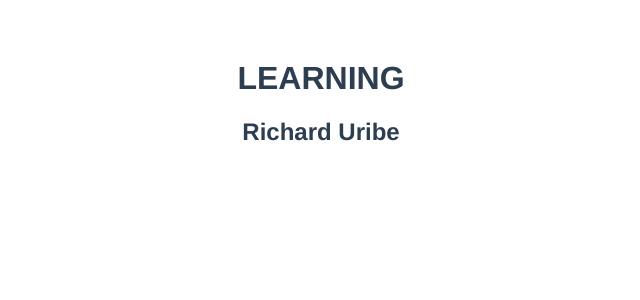
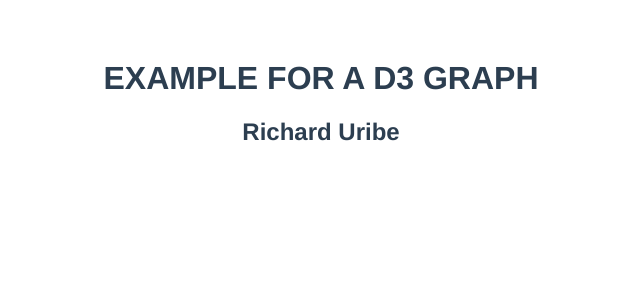
Before and after one commit to ricardoauribe/vue_playground, a Vue app: page / in a window 1280 px wide. Shown: the top 300 px of the page, without its empty margins (319-959 px from the left). Built offline with nearby package versions, Linux system fonts and the light colour scheme.

Commit message:
gitignore + title update

```diff
--- a/src/components/MyComponent.vue
+++ b/src/components/MyComponent.vue
@@ -12,7 +12,7 @@ export default {
 	data(){
 		return {
 			book: {
-				name: "Learning",
+				name: "Example for a D3 Graph",
 				author: "Richard Uribe"
 			}
 		}
```
Also changed, not shown: 1 other file (tests, documents, lock files or other folders).
